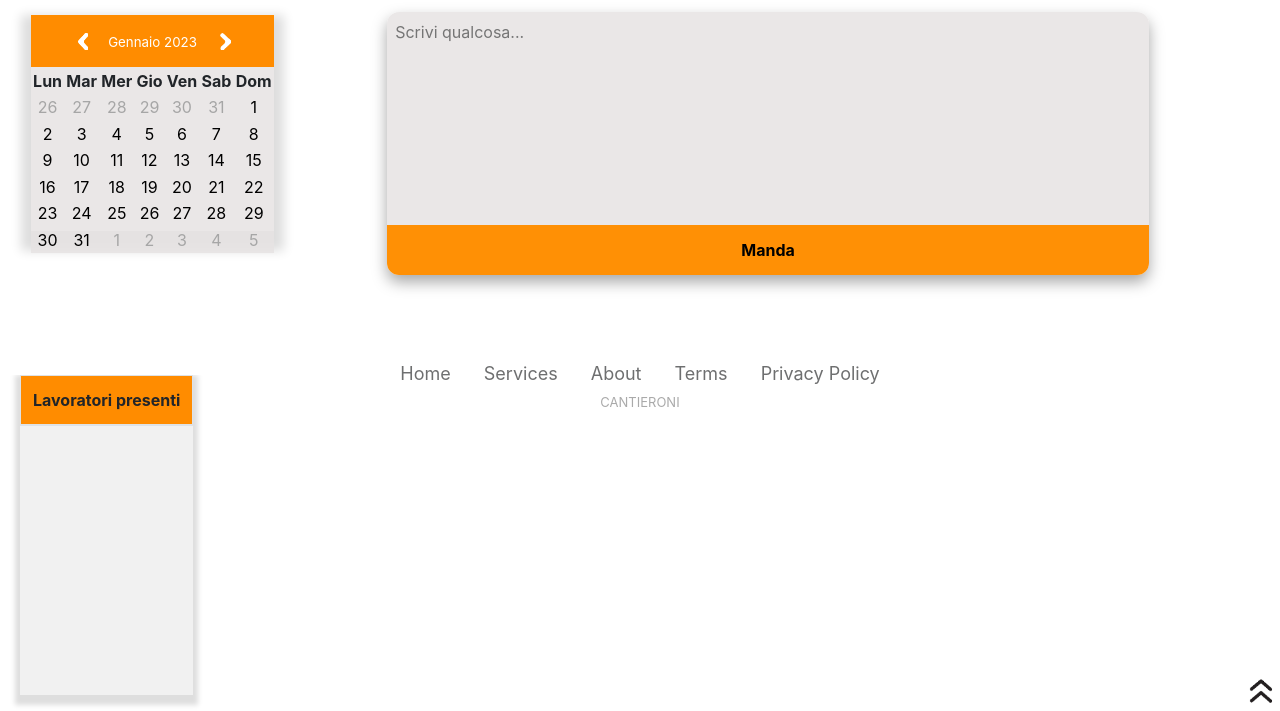
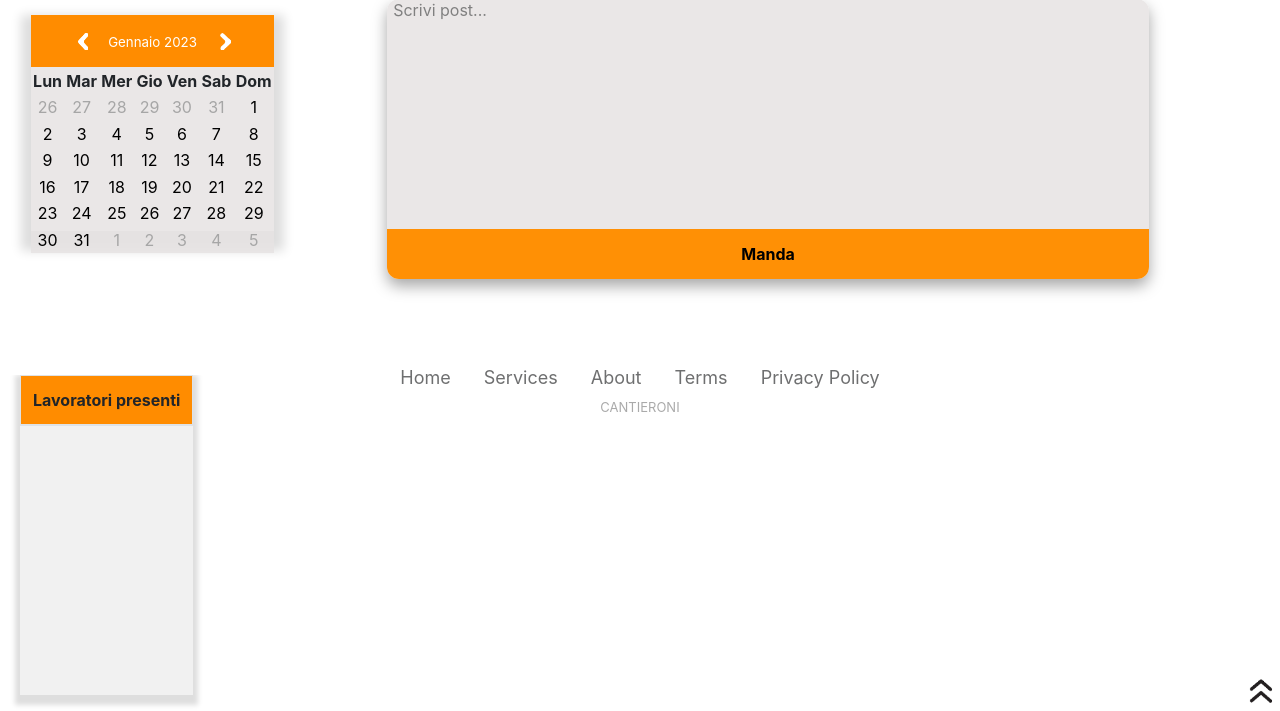
Before and after one commit to MeruemMeurel/cantieroni, a PHP site: page /interfacce/cantiere.html in a window 1280 px wide. Shown: the part 89-800 px from the top of the page. Run offline with PHP 8.4, Linux system fonts and the light colour scheme; lists and menus that the app fills with data are empty.

Commit message:
sistemato nuovoPost e colore logout

```diff
--- a/Cantieroni/css/header.css
+++ b/Cantieroni/css/header.css
@@ -162,7 +162,7 @@
 
 .dropdown:hover .dropdown-content {display: block;}
 
-.dropdown:hover .dropbtn {background-color: #f1f1f1;}
+.dropdown:hover .dropbtn {background-color: #644949;}
 
 .crop{
   min-width: 120px;
--- a/Cantieroni/css/post.css
+++ b/Cantieroni/css/post.css
@@ -91,3 +91,26 @@
   overflow: auto;
   border: none;
 }
+
+.textarea {
+  border: none;
+  font-family: inherit;
+  font-size: inherit;
+  padding: 1px 6px;
+}
+
+.textarea {
+
+  text-align: left;
+  display: block;
+  width: 100%;
+  overflow: hidden;
+  resize: none;
+  min-height: 230px;
+  line-height: 20px;
+}
+
+.textarea[contenteditable]:empty::before {
+  content: "Scrivi post...";
+  color: gray;
+}
--- a/Cantieroni/interfacce/cantiere.html
+++ b/Cantieroni/interfacce/cantiere.html
@@ -65,7 +65,7 @@
 
         </div>
 
-        <div style="margin-left: 25%; margin-right: 5%; margin-top: 6%;">
+        <div style="margin-left: 25%; margin-right: 5%; margin-top: 5%;">
             <div class="" >
                 <!-- Sezione di centro alto-->
                 <!-- post nuovo -->
--- a/Cantieroni/interfacce/header.html
+++ b/Cantieroni/interfacce/header.html
@@ -12,7 +12,7 @@
                 <img class="fotoprof-header" src="../img/immagine_profilo_default.png" >
             </div>
             <div style="display: inline-block;">
-                <div class="dropdown ">
+                <div class="dropdown">
                     <button class="dropbtn crop">Zhario Vittorio Zhario Vittorio Zhario Vittorio Zhario Vittorio Zhario Vittorio Zhario Vittorio  Zhario Vittorio Zhario Vittorio Zhario Vittorio Zhario Vittorio Zhario Vittorio Zhario Vittorio  Zhario Vittorio Zhario Vittorio Zhario Vittorio Zhario Vittorio Zhario Vittorio Zhario Vittorio  </button>
                     <div class="dropdown-content">
                       <a onclick="logout()" href="#">LOGOUT</a>
--- a/Cantieroni/interfacce/postNuovo.html
+++ b/Cantieroni/interfacce/postNuovo.html
@@ -1,9 +1,11 @@
 
     <div class="post">
 
-        <div class="grow-wrap">
-          <textarea class="post-textarea" name="resoconto" placeholder="Scrivi qualcosa..." id="nuovo_post" onInput="this.parentNode.dataset.replicatedValue = this.value" required></textarea>
-        </div>
+        <!-- <div class="grow-wrap">
+          <textarea class="post-textarea" name="resoconto" rows="6" cols="10" placeholder="Scrivi qualcosa..." id="nuovo_post" onInput="this.parentNode.dataset.replicatedValue = this.value" required></textarea>
+        </div> -->
+        <span class="textarea post-textarea" role="textbox" id="nuovo_post" contenteditable></span>
+
         <!-- <input type="file" id="files" name="files" multiple> -->
         <input class="post-invio" type="submit" value="Manda" name="invio" onclick="aggiungipost();">
 
```
